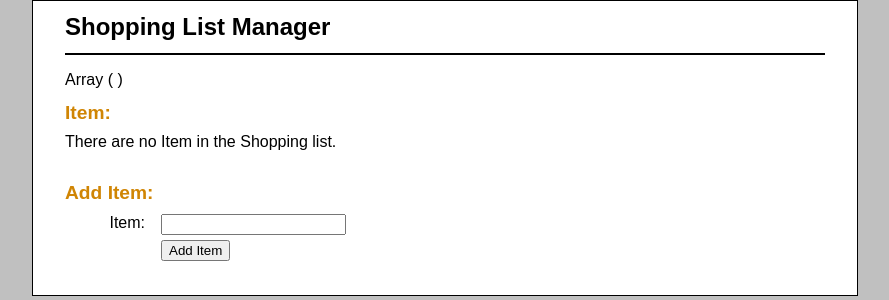
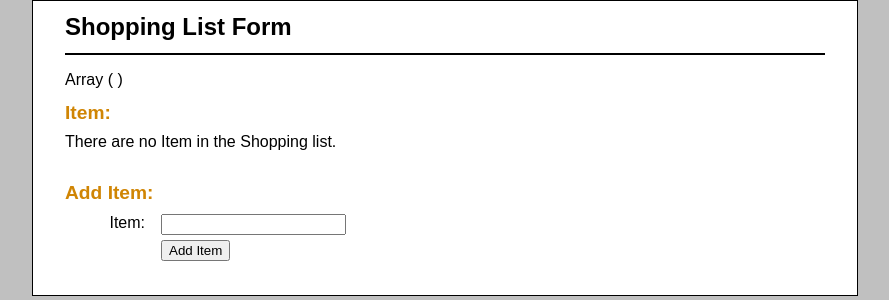
Before and after one commit to ABSZ1/ASSESSMENT, a PHP site: page /index.php in a window 1280 px wide. Shown: the top 300 px of the page, without its empty margins (195-1084 px from the left). Run offline with PHP 8.4, Linux system fonts and the light colour scheme.

Commit message:
Update shopping_list.php

```diff
--- a/shopping_list.php
+++ b/shopping_list.php
@@ -1,12 +1,12 @@
 <!DOCTYPE html>
 <html>
 <head>
-<title>Shopping List Manager</title>
+<title>Shopping List Form</title>
 <link rel="stylesheet" type="text/css" href="main.css">
 </head>
 <body>
 <header>
-<h1>Shopping List Manager</h1>
+<h1>Shopping List Form</h1>
 </header>
 <main>
 <p><?php print_r($shopping_list); ?></p>
```
